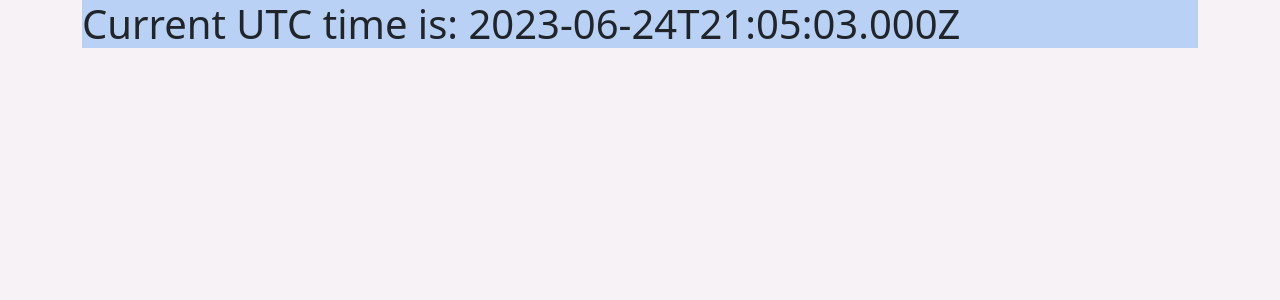
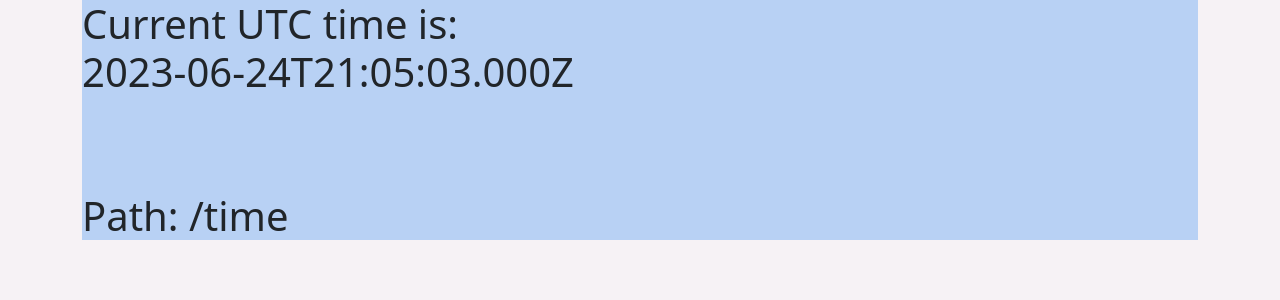
Before and after one commit to harishkannarao/github-pages-demo, a Next.js app: page /time in a window 1280 px wide. Shown: the top 300 px of the page. Built offline with nearby package versions, Linux system fonts and the light colour scheme.

Commit message:
mocking next navigation module

```diff
--- a/components/time/time.tsx
+++ b/components/time/time.tsx
@@ -2,14 +2,16 @@
 
 import * as timeModule from "./time_util";
 import { useEffect, useState } from "react";
+import { usePathname } from "next/navigation";
 
 
 export function CurrentTime() {
     const [date, setDate] = useState(undefined);
+    const pathname = usePathname();
 
     useEffect(() => {
         loadDate();
-        return () => {};
+        return () => { };
     }, []);
 
     async function loadDate() {
@@ -26,6 +28,12 @@ export function CurrentTime() {
     }
 
     return (
-        <span>{createDate()}</span>
+        <div>
+            <span>{createDate()}</span>
+            <br />
+            <br />
+            <br />
+            <span>Path: <span data-testid="path-name">{pathname}</span></span>
+        </div>
     );
 }
```
Also changed, not shown: 1 other file (tests, documents, lock files or other folders).
